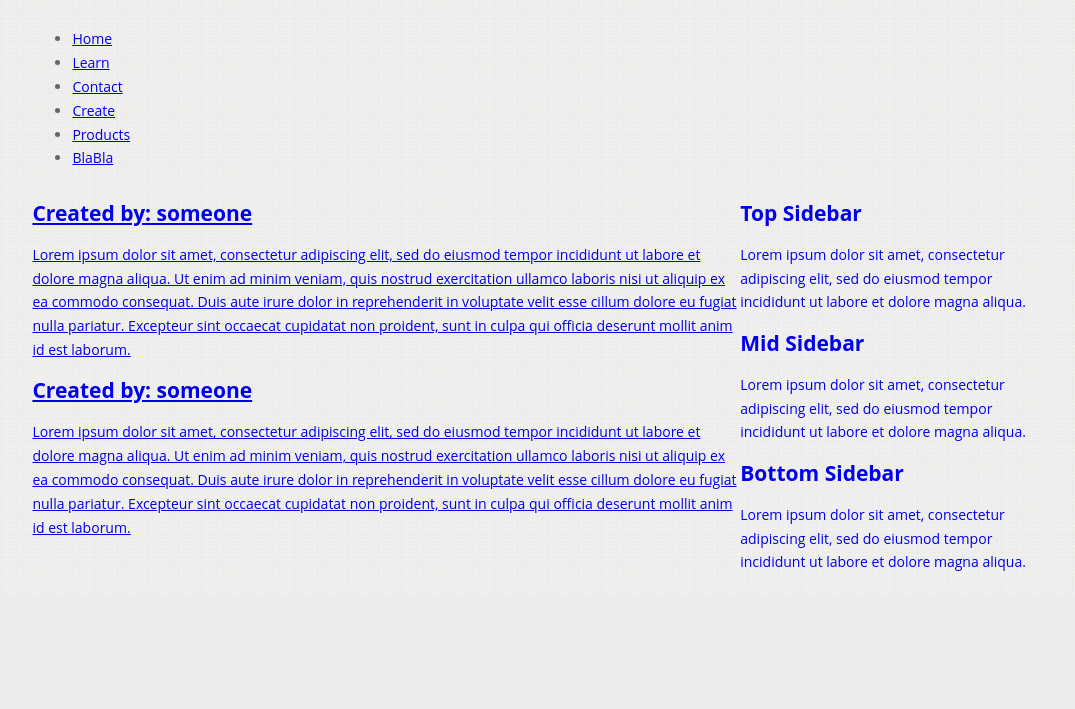
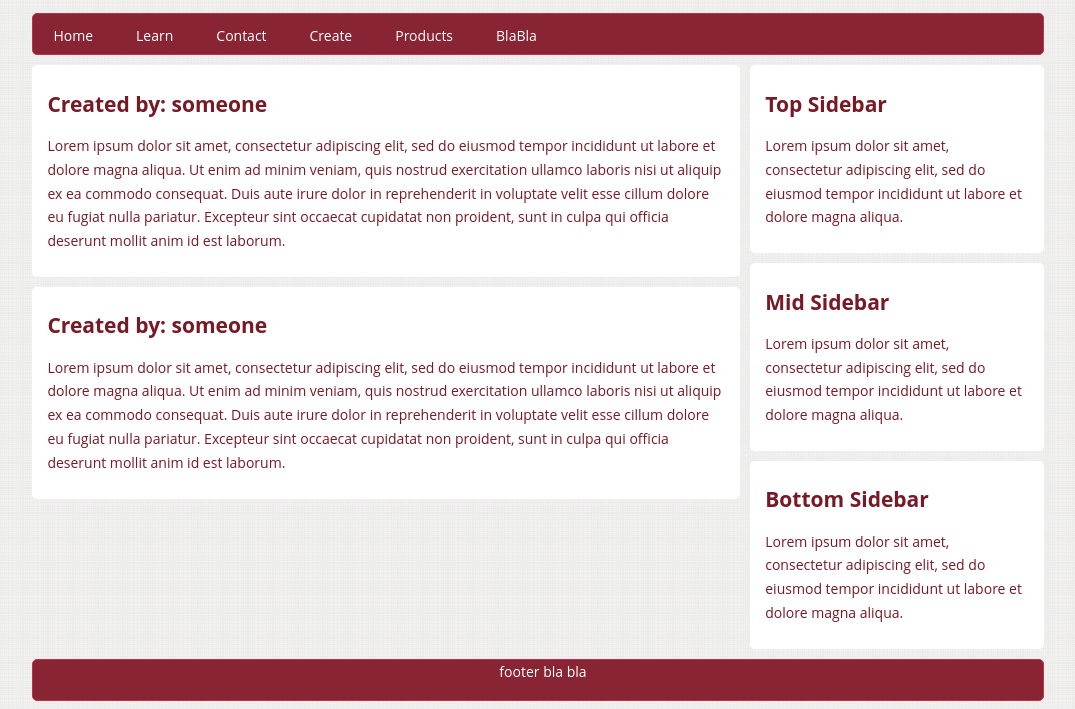
Before and after one commit to Izzzu/RWD, a plain HTML site: page index.html in a window 1280 px wide. Shown: the part 212-921 px from the top of the page, without its empty margins (102-1177 px from the left). Before the commit the page ends 808 px from the top, so only its background shows below. Drawn offline with Linux system fonts and the light colour scheme.

Commit message:
Second stage - boring one - css

```diff
--- a/css/style.css
+++ b/css/style.css
@@ -5,6 +5,23 @@ body{
 	color:#666666;
 	line-height:1.7em;
 	text-align:left;
+}
+
+a{
+	text-decoration:none;
+	color:#781a26;
+}
+
+a:hover{
+	color:#666666;
+}
+
+h2{
+	color:#781a26;
+}
+
+.clr{
+	clear:both;
 }
 
 #container{
@@ -20,13 +37,73 @@ body{
 	width:45%;
 }
 
+.main-header .main-nav{
+	background:#882433;
+	height:40px;
+	border-radius:5px;
+	border:#c13046 1px solid;
+}
+
+.main-header .main-nav ul{
+	list-style:none;
+	margin:0;
+	padding:0;
+}
+
+.main-header .main-nav li{
+	float:left;
+	display:inline;
+	margin-right:3px;
+}
+
+.main-header .main-nav li a{
+	color:#fff;
+	display:inline-block;
+	padding:10px 20px;
+	height:20px;
+}
+
+.main-header .main-nav li a:hover,.main-header .main-nav li a.active{
+	background:#efeadd;
+	color:#781a26;
+	border-radius:5px;
+}
+
 #content{
 	overflow:auto;
 	width:70%;
 	float:left;
 }
 
+#content article{
+	border-radius:5px;
+	overflow:auto;
+	background:#ffffff;
+	padding:10px 15px;
+	margin-top:10px;
+}
+
+
 #sidebar{
 	width:30%;
 	float:left;
 }
+
+#sidebar .block{
+	border-radius:5px;
+	background:#ffffff;
+	margin: 10px 0 0 10px;
+	padding:10px 15px;
+	overflow:auto;
+}
+
+footer{
+	background:#882433;
+	height:40px;
+	border:#c13046 1px solid;
+	border-radius:5px;
+	margin-top:10px;
+	padding-left:10px;
+	color:#fff;
+	text-align: center;
+}
--- a/index.html
+++ b/index.html
@@ -83,6 +83,10 @@
              </div>
            </aside>
         </div>
+        <div class="clr"></div>
+        <footer>
+          footer bla bla
+        </footer>
     </div>
   </body>
 </html>
```
